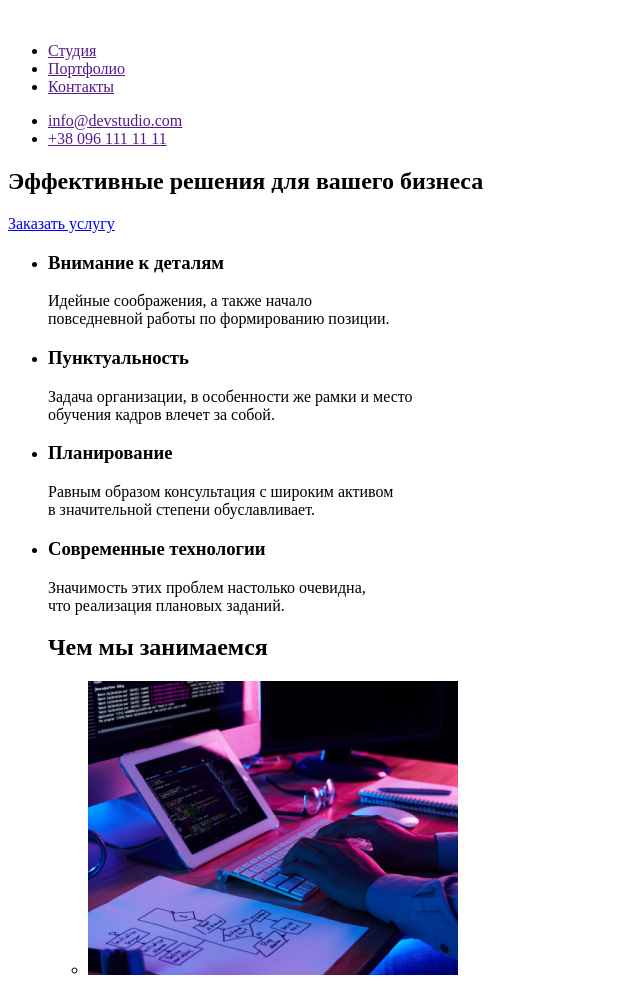
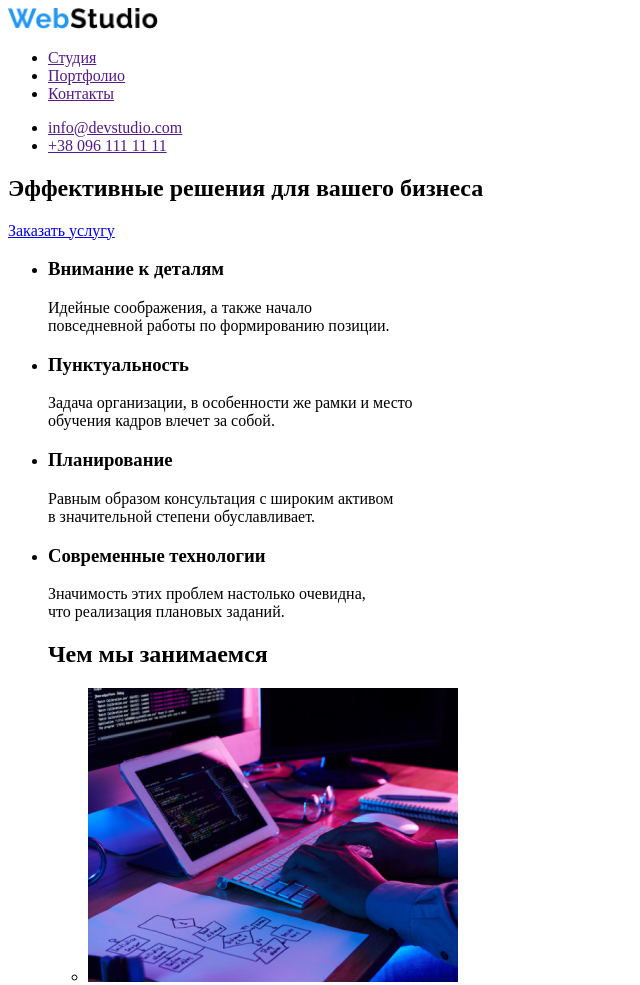
Before and after one commit to Pavlo08/Lobs, a plain HTML site: page index.html in a window 1280 px wide. Shown: the top 985 px of the page, without its empty margins (0-640 px from the left). Drawn offline with Linux system fonts and the light colour scheme.

Commit message:
add.html

```diff
--- a/index.html
+++ b/index.html
@@ -12,7 +12,7 @@
     <header>
         <nav>
             <a href="">
-                <img src="./images/WebStudio.png" alt="" width="150">
+                <img src="./Img/WebStudio.png" alt="" width="150">
             </a>
 
             <ul>
@@ -66,7 +66,7 @@
                     </ul>
                     <ul>
                         <li>
-                            <img src="./Img/work2.png" alt="">
+                            <img src="./Img/work2.png" alt="370">
                             <h3></h3>
                             <p></p>
                         </li>
@@ -108,7 +108,7 @@
 
     <footer>
         <a href=""></a>
-        <img src="./images/WebStudio.png" alt="">
+        <img src="./Img/WebStudio.png" alt="">
         <ul>
             <li><a href="">г. Киев, пр-т Леси Украинки, 26</a></li>
             <li><a href="">info@example.com</a></li>
```
